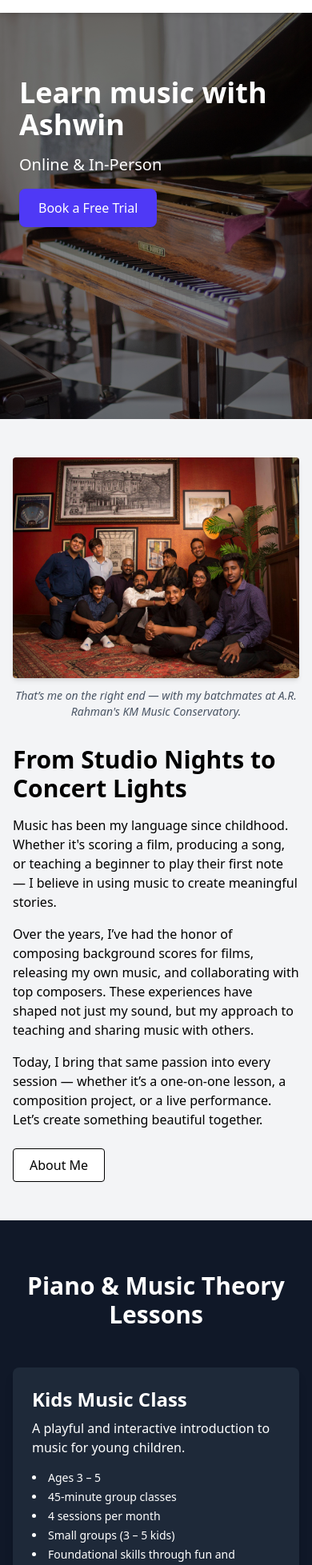
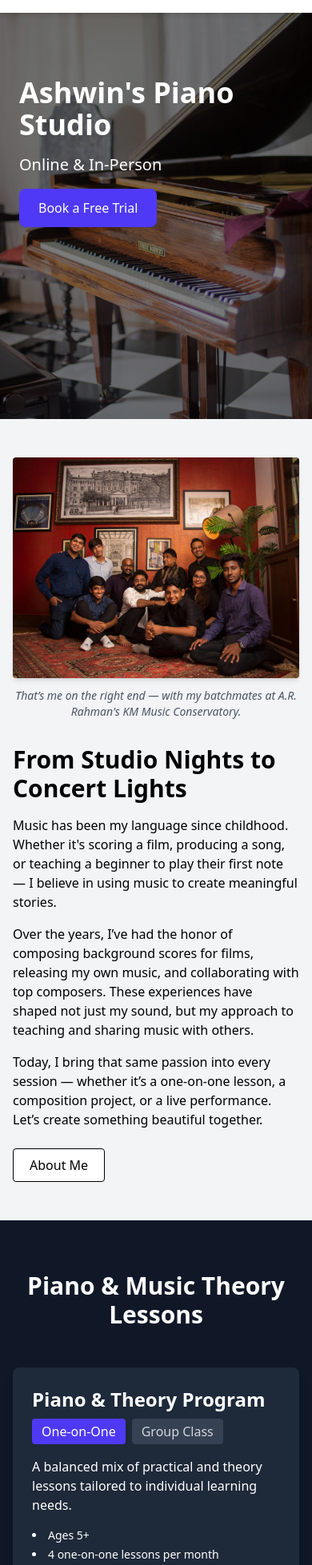
Before and after one commit to ashwinkotee/music-teaching-website, a React (Vite) app: page / in a window 390 px wide. Shown: the part 40-1997 px from the top of the page at 80% size. Built offline with nearby package versions, Linux system fonts and the light colour scheme.

Commit message:
Removed kids program

```diff
--- a/index.html
+++ b/index.html
@@ -4,13 +4,13 @@
 <head>
   <meta charset="UTF-8" />
   <meta name="description"
-    content="Learn piano, music theory, and songwriting from Ashwin – professional pianist, composer, and educator based in Halifax, Lower Sackville, NS. In-person and online classes available for all ages.">
+    content="Ashwin's Piano Studio offers piano, theory, and songwriting lessons with Ashwin, a professional pianist, composer, and educator based in Halifax, Lower Sackville, NS. In-person and online classes for all ages.">
   <meta name="author" content="Ashwin">
-  <meta property="og:title" content="Piano & Music Theory Lessons | Ashwin" />
+  <meta property="og:title" content="Ashwin's Piano Studio | Piano & Music Theory Lessons" />
   <meta property="og:description"
-    content="Inspire your musical journey with expert piano, theory, and songwriting classes from Ashwin in Halifax & Lower Sackville, NS." />
+    content="Inspire your musical journey with expert piano, theory, and songwriting classes from Ashwin's Piano Studio in Halifax & Lower Sackville, NS." />
   <meta name="viewport" content="width=device-width, initial-scale=1.0" />
-  <title>Learn Music with Ashwin</title>
+  <title>Ashwin's Piano Studio</title>
 </head>
 
 <body>
--- a/package.json
+++ b/package.json
@@ -26,6 +26,6 @@
     "eslint-plugin-react-hooks": "^5.2.0",
     "eslint-plugin-react-refresh": "^0.4.19",
     "globals": "^16.0.0",
-    "vite": "^6.3.5"
+    "vite": "^7.1.11"
   }
 }
--- a/src/App.jsx
+++ b/src/App.jsx
@@ -1,6 +1,5 @@
 import { BrowserRouter as Router, Routes, Route } from "react-router-dom";
 import "./App.css";
-import KidsPiano from "./pages/KidsPiano";
 import Home from "./pages/Home";
 import IntroductoryPianoCourse from "./pages/IntroductoryPianoCourse";
 import PianoTheoryProgram from "./pages/PianoTheoryProgram";
@@ -9,7 +8,7 @@ import AboutMePage from "./pages/AboutMePage";
 import ScrollToTop from "./components/ScrollToTop";
 import { useEffect } from "react";
 import { useLocation } from "react-router-dom";
-import FacebookPixel from "./components/FacebookPixel";
+import MetaPixel from "./components/MetaPixel";
 import WorkshopsPage from "./pages/WorkshopsPage";
 import Navbar from "./components/Navbar";
 import PianoBasicsWorkshop from "./pages/workshops/PIanoBasicsWorkshop";
@@ -37,14 +36,13 @@ function App() {
     <Router>
       <ScrollToTop />
       <ScrollToHash />
-      <FacebookPixel />
+      <MetaPixel />
 
       {/* ✅ Add the Navbar before Routes */}
       <Navbar />
 
       <Routes>
         <Route path="/" element={<Home />} />
-        <Route path="/kids-piano" element={<KidsPiano />} />
         <Route
           path="/Introductory-piano-course"
           element={<IntroductoryPianoCourse />}
--- a/src/components/FacebookPixel.jsx
+++ /dev/null
@@ -1,36 +0,0 @@
-import React from "react";
-import { use } from "react";
-import { useEffect } from "react";
-
-const FacebookPixel = () => {
-  useEffect(() => {
-    !(function (f, b, e, v, n, t, s) {
-      if (f.fbq) return;
-      n = f.fbq = function () {
-        n.callMethod
-          ? n.callMethod.apply(n, arguments)
-          : n.queue.push(arguments);
-      };
-      if (!f._fbq) f._fbq = n;
-      n.push = n;
-      n.loaded = !0;
-      n.version = "2.0";
-      n.queue = [];
-      t = b.createElement(e);
-      t.async = !0;
-      t.src = v;
-      s = b.getElementsByTagName(e)[0];
-      s.parentNode.insertBefore(t, s);
-    })(
-      window,
-      document,
-      "script",
-      "https://connect.facebook.net/en_US/fbevents.js"
-    );
-    fbq("init", "1839303259976642");
-    fbq("track", "PageView");
-  }, []);
-  return null;
-};
-
-export default FacebookPixel;
--- a/src/components/HeroSection.jsx
+++ b/src/components/HeroSection.jsx
@@ -6,7 +6,7 @@ const HeroSection = () => {
       <div className="w-full px-6 pt-20 pb-60 flex justify-start">
         <div className="max-w-7xl w-full mx-auto">
           <h1 className="text-white text-4xl md:text-6xl font-bold mb-4">
-            Learn music with Ashwin
+            Ashwin's Piano Studio
           </h1>
           <p className="text-white text-xl md:text-2xl mb-4">
             Online & In-Person
--- /dev/null
+++ b/src/components/MetaPixel.jsx
@@ -0,0 +1,49 @@
+import React, { useEffect } from "react";
+
+const PIXEL_ID = "1839303259976642";
+
+const MetaPixel = () => {
+  useEffect(() => {
+    if (typeof window === "undefined") return;
+
+    try {
+      !(function (f, b, e, v, n, t, s) {
+        if (f.fbq) return;
+        n = f.fbq = function () {
+          n.callMethod
+            ? n.callMethod.apply(n, arguments)
+            : n.queue.push(arguments);
+        };
+        if (!f._fbq) f._fbq = n;
+        n.push = n;
+        n.loaded = !0;
+        n.version = "2.0";
+        n.queue = [];
+        t = b.createElement(e);
+        t.async = !0;
+        t.src = v;
+        s = b.getElementsByTagName(e)[0];
+        s.parentNode.insertBefore(t, s);
+      })(
+        window,
+        document,
+        "script",
+        "https://connect.facebook.net/en_US/fbevents.js"
+      );
+    } catch (error) {
+      console.warn("Meta pixel script failed to load.", error);
+      return;
+    }
+
+    if (typeof window.fbq === "function") {
+      window.fbq("init", PIXEL_ID);
+      window.fbq("track", "PageView");
+    } else {
+      console.warn("Meta pixel blocked by an extension; skipping init.");
+    }
+  }, []);
+
+  return null;
+};
+
+export default MetaPixel;
--- a/src/components/Navbar.jsx
+++ b/src/components/Navbar.jsx
@@ -12,7 +12,6 @@ const Navbar = () => {
         {/* Centered Nav Items for Desktop */}
         <div className="hidden md:flex justify-center space-x-6 text-gray-800 font-medium flex-1">
           <Link to="/">Home</Link>
-          <Link to="/kids-piano">Kids Piano</Link>
           <Link to="/piano-theory-course">Piano & Theory</Link>
           <Link to="/songwriting-class">Songwriting</Link>
           <Link to="/workshops">Workshops</Link>
@@ -64,9 +63,6 @@ const Navbar = () => {
             <Link to="/" onClick={toggleMenu}>
               Home
             </Link>
-            <Link to="/kids-piano" onClick={toggleMenu}>
-              Kids Piano
-            </Link>
             <Link to="/piano-theory-course" onClick={toggleMenu}>
               Piano & Theory
             </Link>
--- a/src/components/PackageSection.jsx
+++ b/src/components/PackageSection.jsx
@@ -10,28 +10,7 @@ const PackagesSection = () => {
         <h2 className="text-3xl font-bold text-center text-white mb-12">
           Piano & Music Theory Lessons
         </h2>
-        <div className="grid grid-cols-1 md:grid-cols-3 gap-8">
-          {/* Kids Music Class */}
-          <div className="bg-gray-800 text-white p-6 rounded-lg shadow-lg flex flex-col">
-            <h3 className="text-2xl font-semibold mb-2">Kids Music Class</h3>
-            <p className="mb-4">
-              A playful and interactive introduction to music for young
-              children.
-            </p>
-            <ul className="list-disc list-inside space-y-1 text-sm mb-6">
-              <li>Ages 3 – 5</li>
-              <li>45-minute group classes</li>
-              <li>4 sessions per month</li>
-              <li>Small groups (3 – 5 kids)</li>
-              <li>Foundational skills through fun and movement</li>
-            </ul>
-            <Link to="/kids-piano">
-              <button className="mt-auto bg-indigo-500 hover:bg-indigo-600 text-white py-2 px-4 rounded shadow transition">
-                Enroll Now
-              </button>
-            </Link>
-          </div>
-
+        <div className="grid grid-cols-1 md:grid-cols-2 gap-8">
           {/* Piano & Theory Accordion Card */}
           <div className="bg-gray-800 text-white p-6 rounded-lg shadow-lg flex flex-col">
             <h3 className="text-2xl font-semibold mb-2">
@@ -72,7 +51,7 @@ const PackagesSection = () => {
                   <li>Ages 5+</li>
                   <li>4 group classes per month</li>
                   <li>1-hour sessions</li>
-                  <li>4–5 students per group</li>
+                  <li>4-5 students per group</li>
                   <li>Interactive practical + theory sessions</li>
                 </>
               ) : (
--- a/src/pages/WorkshopsPage.jsx
+++ b/src/pages/WorkshopsPage.jsx
@@ -9,7 +9,7 @@ const workshops = [
     summary:
       "Perfect for absolute beginners. Learn finger placement, posture, and basic melodies.",
     image: "/aug8&9.png",
-    status: "active",
+    status: "completed",
   },
   {
     title: "2-Day Piano Basics Workshop",
--- a/src/pages/workshops/Aug8and9.jsx
+++ b/src/pages/workshops/Aug8and9.jsx
@@ -50,8 +50,8 @@ const Aug8and9 = () => {
                 <strong>Timings:</strong>
                 <ul className="list-disc pl-6 mt-2 space-y-2">
                   <li>
-                    <span className="font-semibold text-green-400">
-                      Batch 1 (OPEN)
+                    <span className="font-semibold text-red-400">
+                      Batch 1 (CLOSED)
                     </span>{" "}
                     <br />
                     August 8 (Saturday): 10:00 AM – 11:00 AM <br />
```
Also changed, not shown: 1 other file (tests, documents, lock files or other folders).
